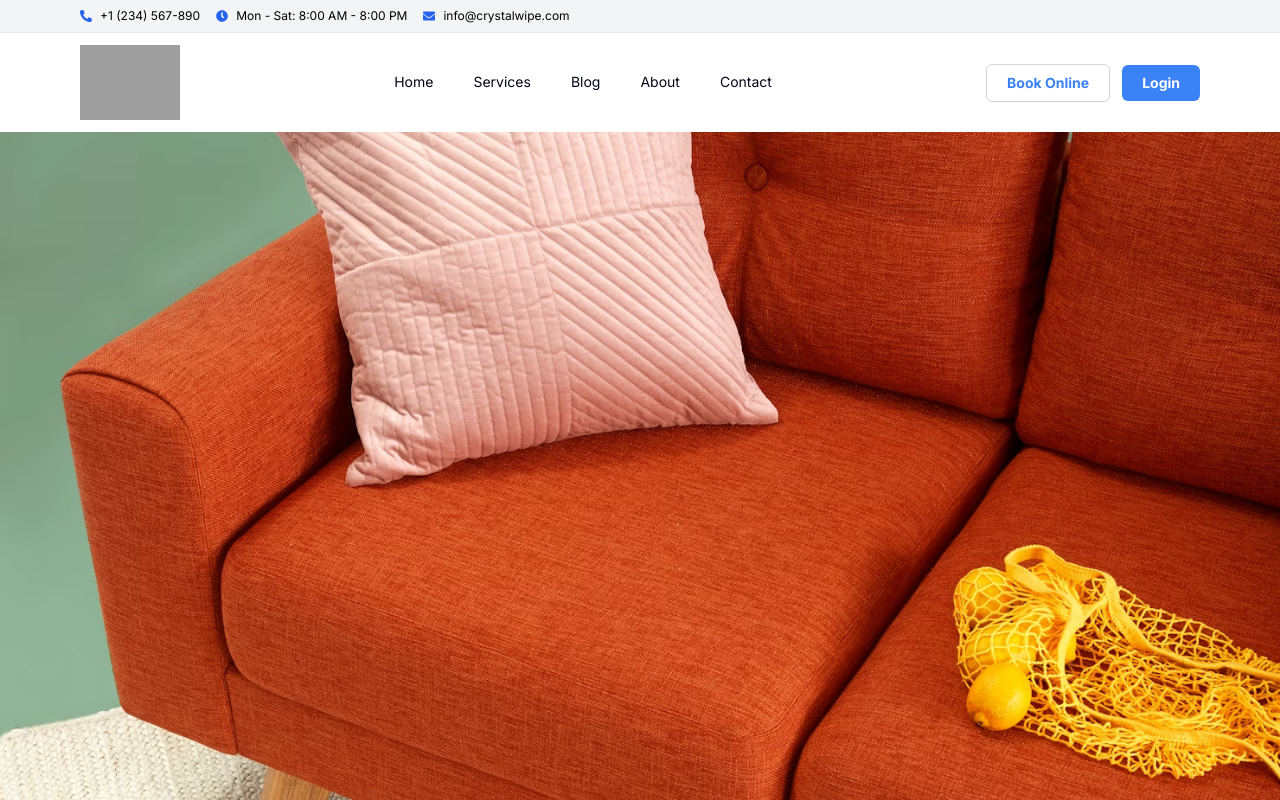
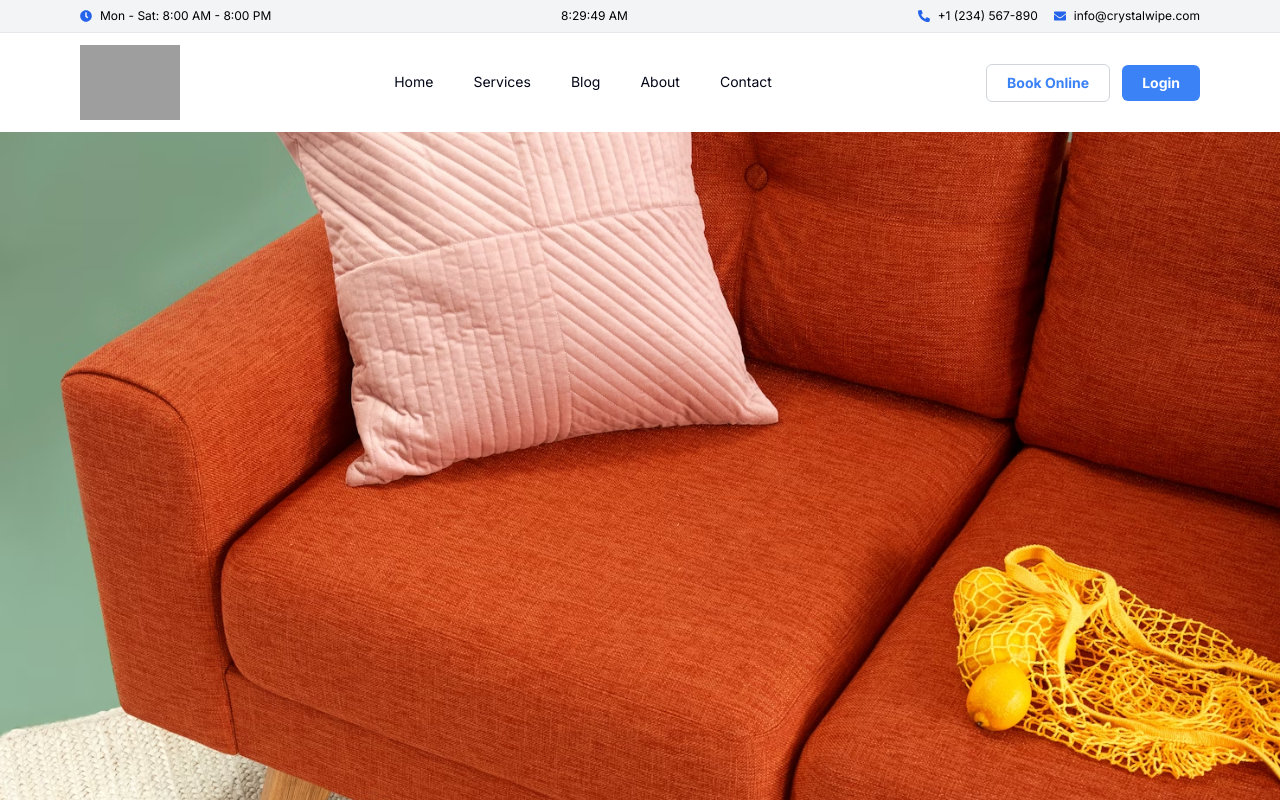
Before and after one commit to celsopuerto/crystalwipe, a Next.js app: page / in a window 1280 px wide. Shown: the top 800 px of the page. Built offline with nearby package versions, Linux system fonts and the light colour scheme; grey boxes are pictures that could not be loaded.

Commit message:
feat: added time on nav

```diff
--- a/src/components/Navigation.tsx
+++ b/src/components/Navigation.tsx
@@ -13,15 +13,27 @@ import {
 export default function Navigation() {
   const [isScrolled, setIsScrolled] = useState(false);
   const [isOpen, setIsOpen] = useState(false);
+  const [currentTime, setCurrentTime] = useState(() => {
+    const now = new Date();
+    return now.toLocaleTimeString();
+  });
 
   useEffect(() => {
     const handleScroll = () => {
       setIsScrolled(window.scrollY > 50);
     };
 
+    const updateClock = () => {
+      const now = new Date();
+      setCurrentTime(now.toLocaleTimeString());
+    };
+
     window.addEventListener("scroll", handleScroll);
+    const timer = setInterval(updateClock, 1000);
+
     return () => {
       window.removeEventListener("scroll", handleScroll);
+      clearInterval(timer);
     };
   }, []);
 
@@ -31,6 +43,17 @@ export default function Navigation() {
       <div className="bg-gray-100 border-b border-gray-200 py-2 hidden md:block">
         <div className="flex justify-between items-center mx-auto max-w-screen-xl px-4 md:px-20">
           <span className="flex text-xs font-inter text-black font-normal space-x-4">
+            <span className="flex items-center hover:text-blue-600 transition-all duration-200">
+              <FaClock className="mr-2 text-blue-600" />
+              Mon - Sat: 8:00 AM - 8:00 PM
+            </span>
+          </span>
+          <span className="flex text-xs font-inter text-black font-normal space-x-4">
+            <span className="flex items-center hover:text-blue-600 transition-all duration-200">
+              {currentTime}
+            </span>
+          </span>
+          <span className="flex text-xs font-inter text-black font-normal space-x-4">
             <a
               href="tel:+1234567890"
               className="hover:text-blue-600 transition-all duration-300 flex items-center"
@@ -38,10 +61,6 @@ export default function Navigation() {
               <FaPhoneAlt className="mr-2 text-blue-600" />
               +1 (234) 567-890
             </a>
-            <span className="flex items-center hover:text-blue-600 transition-all duration-200">
-              <FaClock className="mr-2 text-blue-600" />
-              Mon - Sat: 8:00 AM - 8:00 PM
-            </span>
             <a
               href="mailto:info@crystalwipe.com"
               className="hover:text-blue-600 transition-all duration-300 flex items-center"
```
